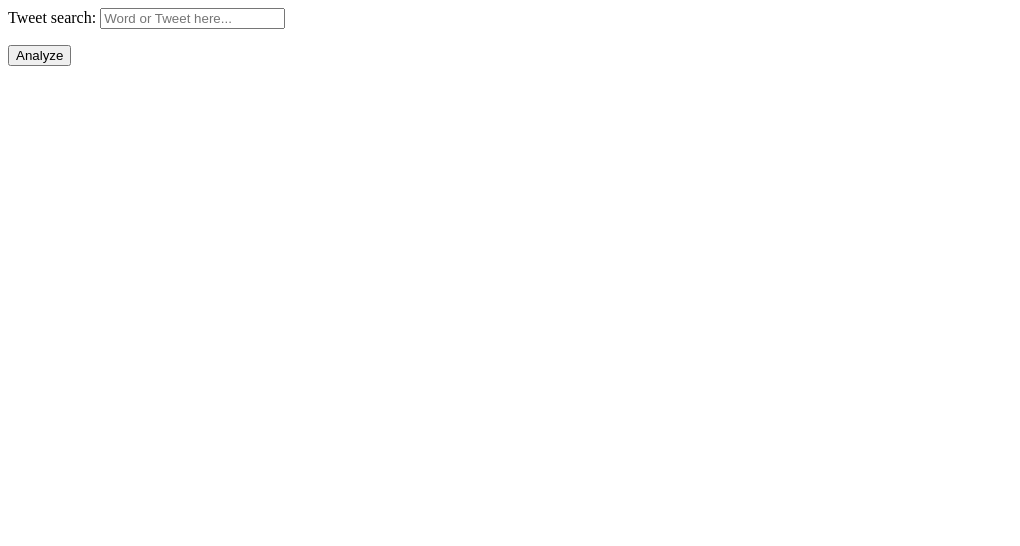
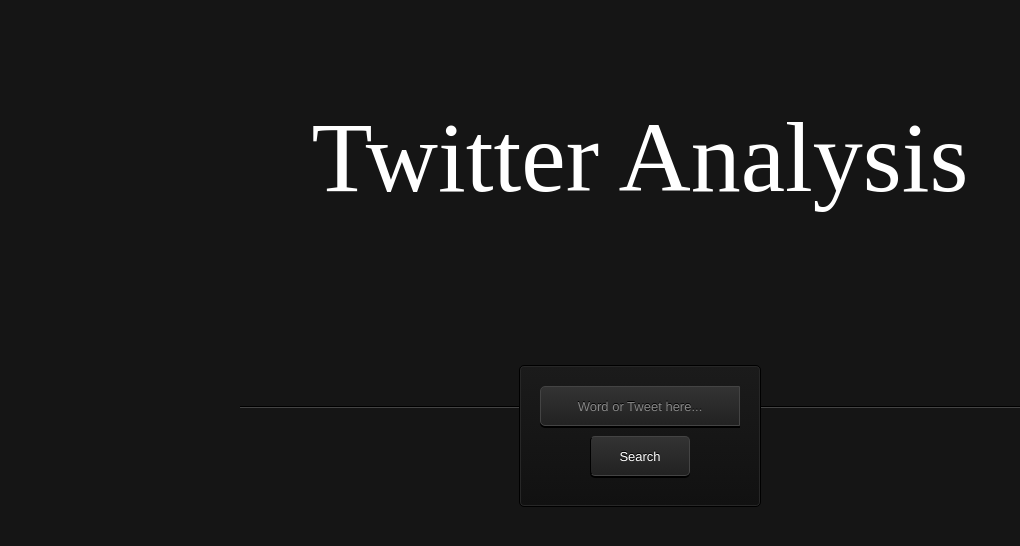
Before and after one commit to bobapee/Twitter-Analysis-Website, a Django app: page /tweet in a window 1280 px wide. Shown: the top 546 px of the page, without its empty margins (0-1020 px from the left). Run offline with Django 3.2, Linux system fonts and the light colour scheme.

Commit message:
Update index.html

```diff
--- a/SentimentAnalyzer/templates/index.html
+++ b/SentimentAnalyzer/templates/index.html
@@ -1,9 +1,196 @@
 <html>
+		<title>Tweet Search</title>
+ <style>
+ 	@import url(https://fonts.googleapis.com/css?family=Cabin:400)
+ 	*
+ 	{
+ 		background-color: #292929
+ 	}
+ 	body
+ 	{
+ 		background-color: #9EB25D
+ 		padding 0px;
+ 		color white;
+ 		margin-left: 0px;
+ 		margin-right: 0px;
+ 		margin-top: 0px;
+
+ 	}
+ 	span.a {
+ 		display: inline;
+ 	}
+
+.Search_button
+{
+	background: #151515;
+	height: 100%;
+	position: absolute;
+	text-align: center;
+	width: 100%;
+}
+.Search_button:before, .Search_button:after
+{
+	content: '';
+	display: block;
+	height: 1px;
+	left: 50%;
+	margin: 0 0 0 -400px;
+	position: absolute;
+	width: 800px;
+}
+.Search_button:before {
+	background: #444;
+	background: linear-gradient(left, #151515, #444, #151515);
+	top: 192px;
+}
+.Search_button:after {
+	background: #000;
+	background: linear-gradient(left, #151515, #000, #151515);
+	top: 191px;
+}
+.Search_button form {
+	background: #111;
+	background: linear-gradient(#1b1b1b, #111);
+	border: 1px solid #000;
+	border-radius: 5px;
+	box-shadow: inset 0 0 0 1px #272727;
+	display: inline-block;
+	font-size: 0px;
+	margin: 150px auto 0;
+	padding: 20px;
+	position: relative;
+	z-index: 1;
+}
+
+.Search_button input {
+	background: #222;
+	background: linear-gradient(#333, #222);
+	border: 1px solid #444;
+	border-radius: 5px 0 0 5px;
+	box-shadow: 0 2px 0 #000;
+	color: #888;
+	display: block;
+	float: left;
+	font-family: 'Cabin', helvetica, arial, sans-serif;
+	font-size: 13px;
+	font-weight: 400;
+	height: 40px;
+	margin: 0;
+	padding: 0 10px;
+	text-shadow: 0 -1px 0 #000;
+	width: 200px;
+}
+
+.ie .Search_button input {
+	line-height: 40px;
+}
+
+.Search_button input::-webkit-input-placeholder {
+   color: #888;
+}
+
+.Search_button input:-moz-placeholder {
+   color: #888;
+}
+.header {
+  text-align: center;
+  background: #151515;
+  color: white;
+  font-size: 100px;
+  padding-top: 100px;
+}
+.Search_button input:focus {
+	animation: glow 800ms ease-out infinite alternate;
+	background: #222922;
+	background: linear-gradient(#333933, #222922);
+	border-color: #393;
+	box-shadow: 0 0 5px rgba(0,255,0,.2), inset 0 0 5px rgba(0,255,0,.1), 0 2px 0 #000;
+	color: #efe;
+	outline: none;
+}
+
+.Search_button input:focus::-webkit-input-placeholder {
+	color: #efe;
+}
+
+.Search_button input:focus:-moz-placeholder {
+	color: #efe;
+}
+
+.Search_button button{
+
+	background: #222;
+	background: linear-gradient(#333, #222);
+	box-sizing: border-box;
+	border: 1px solid #444;
+	border-left-color: #000;
+	border-radius: 5px 5px 5px 5px;
+	box-shadow: 0 2px 0 #000;
+	color: #fff;
+	display: block;
+	float: left;
+	font-family: 'Cabin', helvetica, arial, sans-serif;
+	font-size: 13px;
+	font-weight: 400;
+	height: 40px;
+	line-height: 40px;
+	margin: 10px auto 10px;
+	padding: 0;
+	position: relative;
+	text-shadow: 0 -1px 0 #000;
+	width: 100px;
+	left: 50px;
+
+
+}
+.Search_button input[type="text"]::placeholder {
+
+    text-align: center;
+}
+:hover,
+:focus button {
+	background: #292929;
+	background: linear-gradient(#393939, #292929);
+	color: #5f5;
+	outline: none;
+}
+
+:active button {
+	background: #292929;
+	background: linear-gradient(#393939, #292929);
+	box-shadow: 0 1px 0 #000, inset 1px 0 1px #222;
+	top: 1px;
+}
+
+
+@keyframes glow {
+    0% {
+		border-color: #393;
+		box-shadow: 0 0 5px rgba(0,255,0,.2), inset 0 0 5px rgba(0,255,0,.1), 0 2px 0 #000;
+    }
+    100% {
+		border-color: #6f6;
+		box-shadow: 0 0 20px rgba(0,255,0,.6), inset 0 0 10px rgba(0,255,0,.4), 0 2px 0 #000;
+    }
+}
+
+  </style>
 	<body>
+		<div class = "header">
+		<header>Twitter Analysis</header>
+		</div>
+
+
+		<section class = "Search_button">
 		<form action = "search" method="post">
 			{% csrf_token %}
-			{{form.as_p}}
-			<button type = "submit"> Analyze </button>
+			{{form.as_p}}</br>
+
+
+			<button type = "submit"> Search </button>
+
 		</form>
+		</section>
+
 	</body>
 </html>
```
